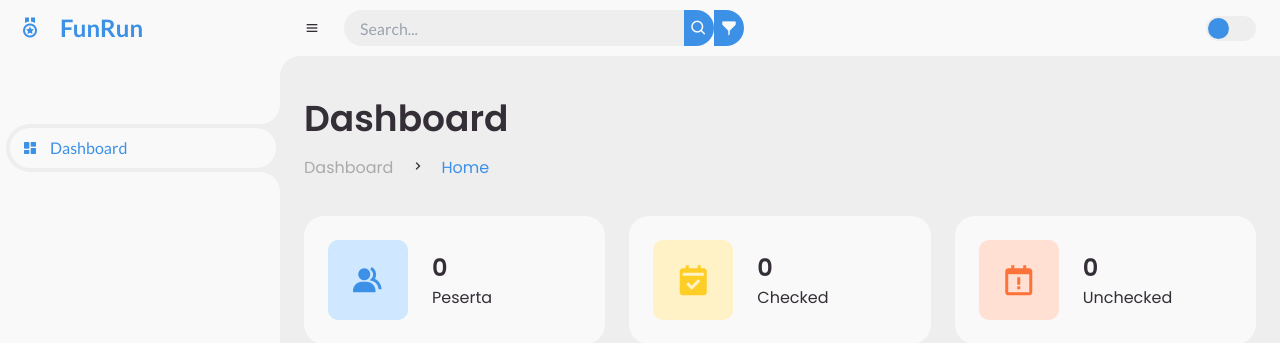
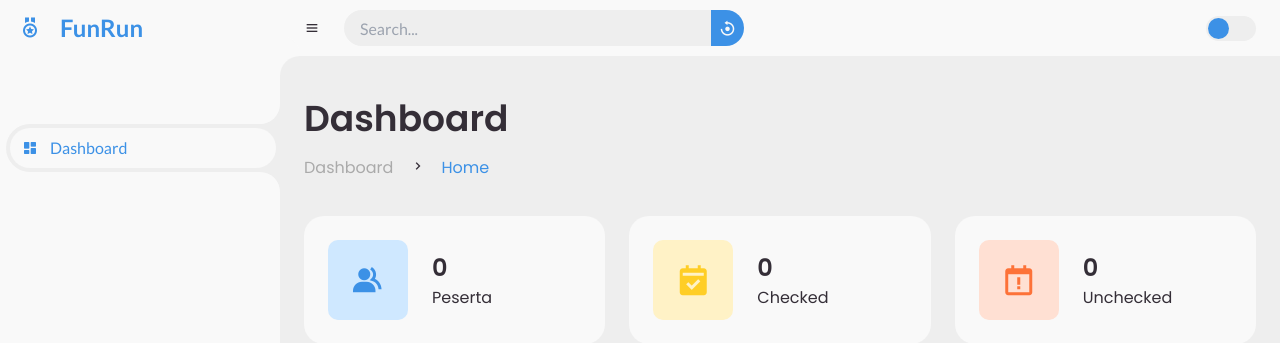
Before and after one commit to agusbudionoprastyo/funrun, a PHP site: page / in a window 1280 px wide. Shown: the top 343 px of the page. Run offline with PHP 8.4, Linux system fonts and the light colour scheme; data that the repository does not hold is empty; some libraries are stand-ins or nearby versions.

Commit message:
Update index.php

```diff
--- a/index.php
+++ b/index.php
@@ -49,8 +49,8 @@
             <form action="#">
                 <div class="form-input">
                     <input type="search" id="search-input" placeholder="Search...">
-                    <button type="submit" class="search-btn"><i class='bx bx-search' ></i></button>
-					<button type="button" class="clear-btn"><i class='bx bxs-filter-alt'></i></button>
+                    <!-- <button type="submit" class="search-btn"><i class='bx bx-search' ></i></button> -->
+					<button type="button" class="clear-btn"><i class='bx bx-reset' ></i></button>
                 </div>
             </form>
             <input type="checkbox" id="switch-mode" hidden>
```
